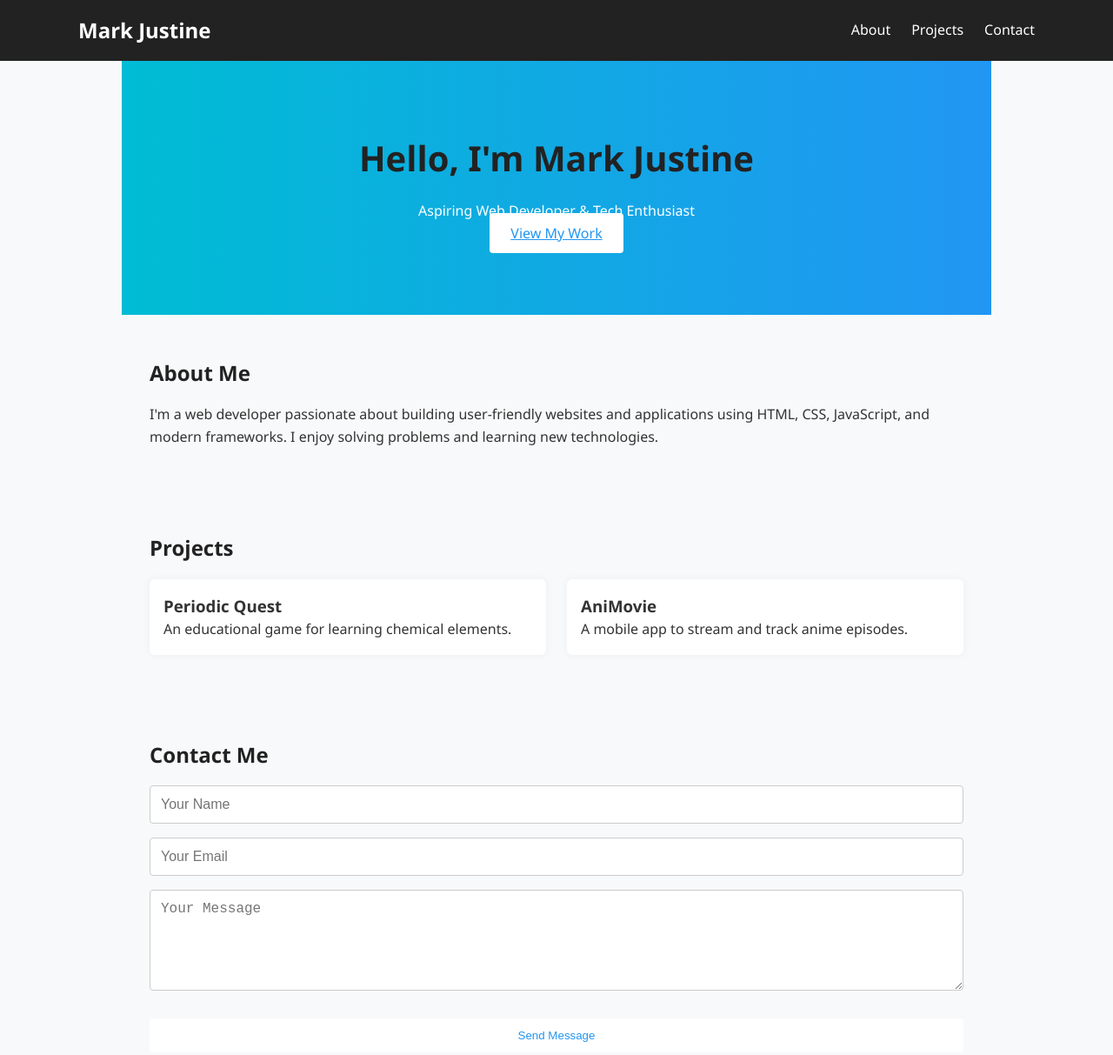
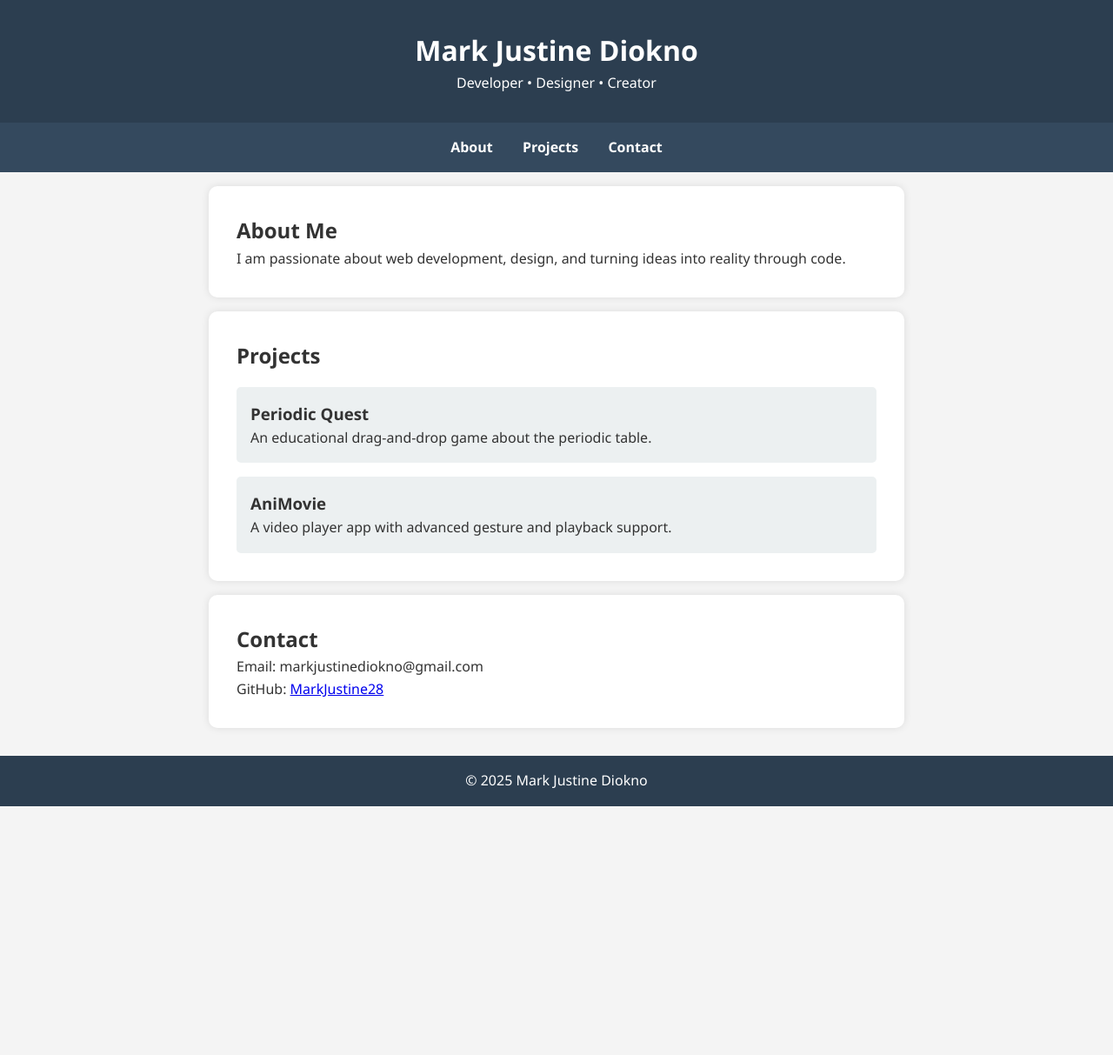
Before and after one commit to MarkJustine28/portfolio-website, a plain HTML site: page index.html in a window 1280 px wide. Shown: the top 1213 px of the page at 87% size. After the commit the page ends 927 px from the top, so only its background shows below. Drawn offline with Linux system fonts and the light colour scheme.

Commit message:
Updated UI with external CSS and JS

```diff
--- a/index.html
+++ b/index.html
@@ -3,62 +3,46 @@
 <head>
   <meta charset="UTF-8" />
   <meta name="viewport" content="width=device-width, initial-scale=1.0" />
-  <title>Mark Justine | Portfolio</title>
+  <title>Mark Justine Diokno | Portfolio</title>
   <link rel="stylesheet" href="style.css" />
 </head>
 <body>
   <header>
-    <nav class="navbar">
-      <h1 class="logo">Mark Justine</h1>
-      <ul class="nav-links">
-        <li><a href="#about">About</a></li>
-        <li><a href="#projects">Projects</a></li>
-        <li><a href="#contact">Contact</a></li>
-      </ul>
-    </nav>
+    <h1>Mark Justine Diokno</h1>
+    <p>Developer • Designer • Creator</p>
   </header>
 
-  <section id="hero">
-    <div class="hero-content">
-      <h2>Hello, I'm Mark Justine</h2>
-      <p>Aspiring Web Developer & Tech Enthusiast</p>
-      <a href="#projects" class="btn">View My Work</a>
-    </div>
-  </section>
+  <nav>
+    <a href="#about">About</a>
+    <a href="#projects">Projects</a>
+    <a href="#contact">Contact</a>
+  </nav>
 
   <section id="about">
     <h2>About Me</h2>
-    <p>
-      I'm a web developer passionate about building user-friendly websites and applications using HTML, CSS, JavaScript, and modern frameworks. I enjoy solving problems and learning new technologies.
-    </p>
+    <p>I am passionate about web development, design, and turning ideas into reality through code.</p>
   </section>
 
   <section id="projects">
     <h2>Projects</h2>
-    <div class="project-list">
-      <div class="project-card">
-        <h3>Periodic Quest</h3>
-        <p>An educational game for learning chemical elements.</p>
-      </div>
-      <div class="project-card">
-        <h3>AniMovie</h3>
-        <p>A mobile app to stream and track anime episodes.</p>
-      </div>
+    <div class="project">
+      <h3>Periodic Quest</h3>
+      <p>An educational drag-and-drop game about the periodic table.</p>
+    </div>
+    <div class="project">
+      <h3>AniMovie</h3>
+      <p>A video player app with advanced gesture and playback support.</p>
     </div>
   </section>
 
   <section id="contact">
-    <h2>Contact Me</h2>
-    <form id="contact-form">
-      <input type="text" placeholder="Your Name" required />
-      <input type="email" placeholder="Your Email" required />
-      <textarea placeholder="Your Message" rows="5" required></textarea>
-      <button type="submit" class="btn">Send Message</button>
-    </form>
+    <h2>Contact</h2>
+    <p>Email: markjustinediokno@gmail.com</p>
+    <p>GitHub: <a href="https://github.com/MarkJustine28" target="_blank">MarkJustine28</a></p>
   </section>
 
   <footer>
-    <p>&copy; 2025 Mark Justine. All rights reserved.</p>
+    <p>&copy; 2025 Mark Justine Diokno</p>
   </footer>
 
   <script src="script.js"></script>
--- a/style.css
+++ b/style.css
@@ -5,112 +5,56 @@
 }
 
 body {
-  font-family: 'Segoe UI', Tahoma, Geneva, Verdana, sans-serif;
+  font-family: 'Segoe UI', sans-serif;
   line-height: 1.6;
+  background-color: #f4f4f4;
   color: #333;
-  background-color: #f8f9fa;
 }
 
 header {
-  background-color: #222;
-  color: #fff;
-  padding: 1rem 0;
-}
-
-.navbar {
-  width: 90%;
-  max-width: 1100px;
-  margin: auto;
-  display: flex;
-  justify-content: space-between;
-  align-items: center;
-}
-
-.nav-links {
-  list-style: none;
-  display: flex;
-  gap: 1.5rem;
-}
-
-.nav-links a {
-  color: #fff;
-  text-decoration: none;
-  transition: color 0.3s;
-}
-
-.nav-links a:hover {
-  color: #00bcd4;
-}
-
-#hero {
-  background: linear-gradient(to right, #00bcd4, #2196f3);
+  background-color: #2c3e50;
   color: white;
-  padding: 5rem 2rem;
+  padding: 2rem 0;
   text-align: center;
 }
 
-.hero-content h2 {
-  font-size: 2.5rem;
-  margin-bottom: 1rem;
+nav {
+  background-color: #34495e;
+  padding: 1rem;
+  text-align: center;
 }
 
-.btn {
-  background-color: white;
-  color: #2196f3;
-  padding: 0.75rem 1.5rem;
-  border: none;
-  border-radius: 4px;
-  margin-top: 1rem;
-  cursor: pointer;
-  transition: background-color 0.3s;
+nav a {
+  color: white;
+  margin: 0 15px;
+  text-decoration: none;
+  font-weight: bold;
 }
 
-.btn:hover {
-  background-color: #f1f1f1;
+nav a:hover {
+  text-decoration: underline;
 }
 
 section {
-  padding: 3rem 2rem;
-  max-width: 1000px;
-  margin: auto;
+  padding: 2rem;
+  background-color: white;
+  margin: 1rem auto;
+  max-width: 800px;
+  border-radius: 10px;
+  box-shadow: 0 0 10px rgba(0, 0, 0, 0.1);
 }
 
-h2 {
-  margin-bottom: 1rem;
-  color: #222;
-}
-
-.project-list {
-  display: grid;
-  grid-template-columns: repeat(auto-fit, minmax(280px, 1fr));
-  gap: 1.5rem;
+.project {
+  background-color: #ecf0f1;
+  padding: 1rem;
+  border-radius: 5px;
   margin-top: 1rem;
 }
 
-.project-card {
-  background-color: #fff;
+footer {
+  text-align: center;
   padding: 1rem;
-  border-radius: 6px;
-  box-shadow: 0 0 10px rgba(0,0,0,0.05);
+  background-color: #2c3e50;
+  color: white;
+  margin-top: 2rem;
 }
-
-#contact-form {
-  display: flex;
-  flex-direction: column;
-  gap: 1rem;
-}
-
-input, textarea {
-  padding: 0.75rem;
-  border: 1px solid #ccc;
-  border-radius: 4px;
-  font-size: 1rem;
-}
-
-footer {
-  background-color: #222;
-  color: #fff;
-  text-align: center;
-  padding: 1rem 0;
-  margin-top: 3rem;
-}
```
